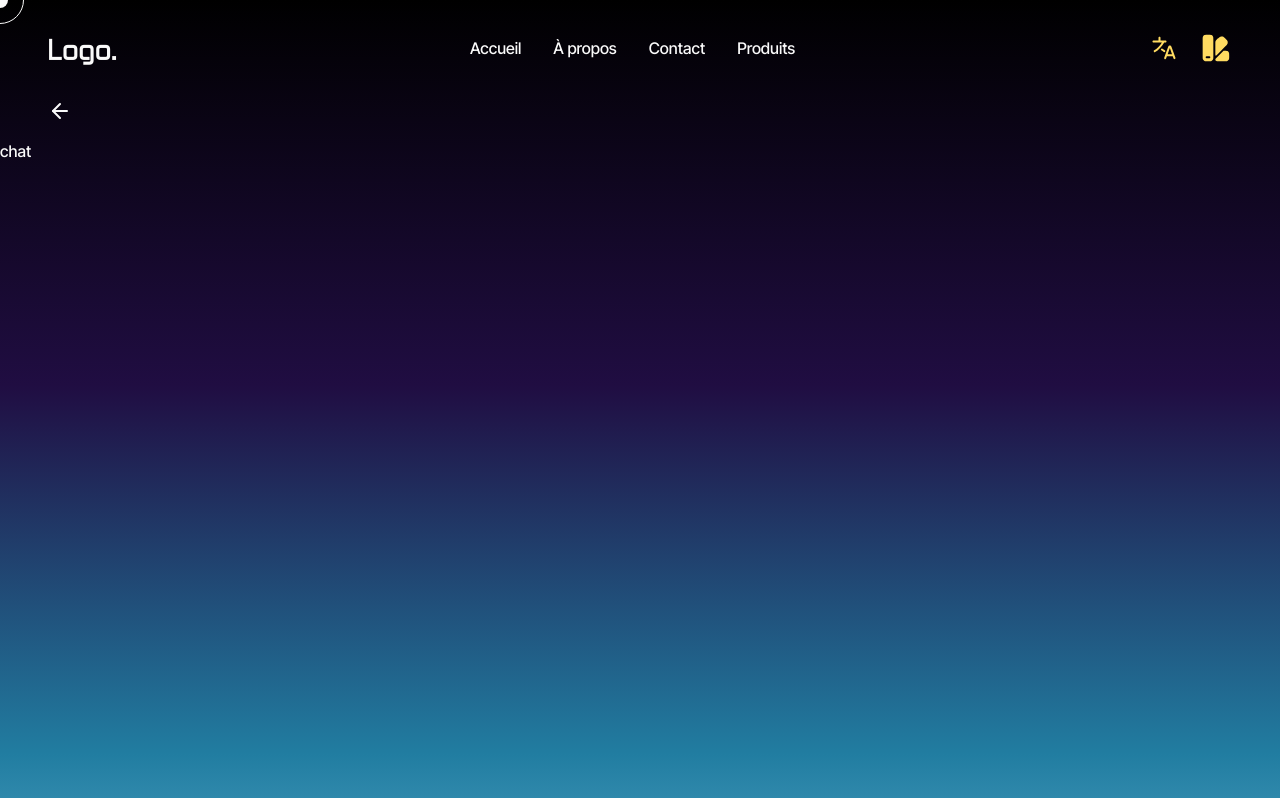
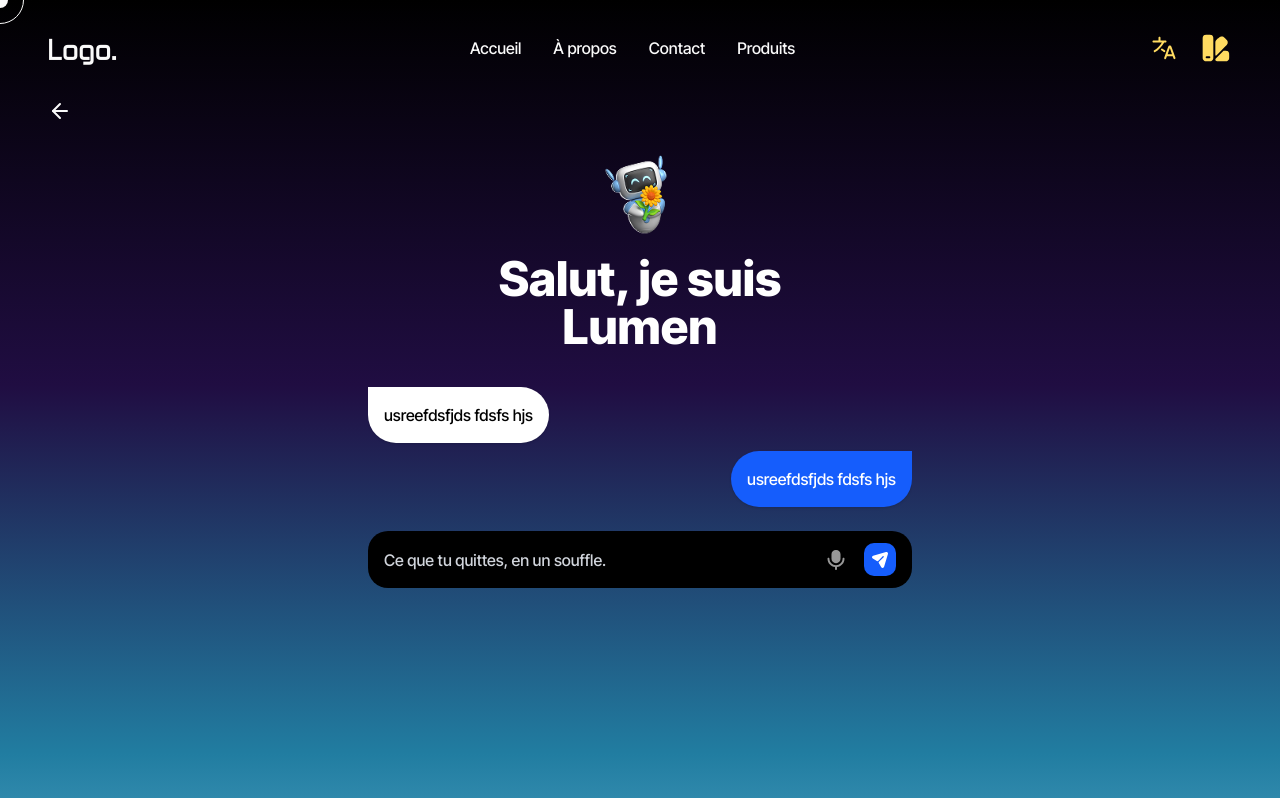
Before and after one commit to KiritoEM/Webcup2025.front, a React (Vite) app: page /guide/chat in a window 1280 px wide. Built offline with nearby package versions, Linux system fonts and the light colour scheme.

Commit message:
feat(guide): add page chat

```diff
--- /dev/null
+++ b/src/features/(client)/guide/chat/ChatContainer.tsx
@@ -0,0 +1,17 @@
+import React from "react";
+import ChatContent from "./ChatContent";
+import ChatInput from "./ChatInput";
+
+const ChatContainer: React.FC = () => {
+    return (
+        <div className="mx-auto flex w-full max-w-xl flex-col justify-between p-4">
+            <div className="hide-scrollbar mt-5 max-h-[calc(100vh-200px)] space-y-4 overflow-scroll">
+                <ChatContent message="usreefdsfjds  fdsfs hjs" isUser={false} />
+                <ChatContent message="usreefdsfjds  fdsfs hjs" isUser={true} />
+            </div>
+            <ChatInput />
+        </div>
+    );
+};
+
+export default ChatContainer;
--- /dev/null
+++ b/src/features/(client)/guide/chat/ChatContent.tsx
@@ -0,0 +1,28 @@
+import React from "react";
+
+interface ChatContentProps {
+    message: string;
+    isUser: boolean;
+}
+
+const ChatContent: React.FC<ChatContentProps> = ({ message, isUser }) => {
+    return (
+        <div
+            className={`flex ${
+                isUser ? "justify-end" : "justify-start"
+            } mb-2 w-full`}
+        >
+            <div
+                className={`${
+                    isUser
+                        ? "rounded-tr-none bg-blue-600 text-white"
+                        : "rounded-tl-none bg-black text-white dark:bg-white dark:text-black"
+                } w-fit max-w-[80%] rounded-[28px] p-4 shadow`}
+            >
+                <p>{message}</p>
+            </div>
+        </div>
+    );
+};
+
+export default ChatContent;
--- /dev/null
+++ b/src/features/(client)/guide/chat/ChatInput.tsx
@@ -0,0 +1,45 @@
+import React from "react";
+
+const ChatInput: React.FC = () => {
+    return (
+        <div className="mt-4 flex w-full max-w-2xl items-center justify-between self-center rounded-[20px] bg-black px-4 py-3 text-white">
+            <input
+                type="text"
+                placeholder="Ce que tu quittes, en un souffle."
+                className="w-full bg-transparent placeholder-gray-300 outline-none"
+            />
+            <div className="ml-4 flex items-center gap-4">
+                <svg
+                    width="24"
+                    height="25"
+                    viewBox="0 0 24 25"
+                    fill="none"
+                    xmlns="http://www.w3.org/2000/svg"
+                >
+                    <g opacity="0.8">
+                        <path
+                            d="M19.5312 10.7422C20.066 10.7422 20.5 11.1702 20.5 11.6992C20.4998 16.0028 17.2 19.5568 12.9688 20.0342V21.959C12.9688 22.487 12.5347 22.916 12 22.916C11.4645 22.9158 11.0322 22.4869 11.0322 21.959V20.0342C6.80002 19.5568 3.50017 16.0028 3.5 11.6992C3.5 11.1702 3.93402 10.7422 4.46875 10.7422C5.00347 10.7422 5.4375 11.1702 5.4375 11.6992C5.43769 15.2718 8.38121 18.1785 12 18.1787C15.618 18.1787 18.5623 15.272 18.5625 11.6992C18.5625 11.1702 18.9965 10.7422 19.5312 10.7422ZM12.1748 2.91602C14.5781 2.91604 16.5272 4.83966 16.5273 7.21289V11.8359C16.5273 14.2083 14.5782 16.1338 12.1748 16.1338H11.8252C9.42181 16.1338 7.47363 14.2083 7.47363 11.8359V7.21289C7.47374 4.83964 9.42187 2.91602 11.8252 2.91602H12.1748Z"
+                            fill="#BEBEBE"
+                        />
+                    </g>
+                </svg>
+                <button className="rounded-lg bg-blue-600 p-2">
+                    <svg
+                        width="16"
+                        height="17"
+                        viewBox="0 0 16 17"
+                        fill="none"
+                        xmlns="http://www.w3.org/2000/svg"
+                    >
+                        <path
+                            d="M15.5483 1.3816C15.1481 0.970894 14.5559 0.817885 14.0037 0.978947L1.1264 4.72363C0.543759 4.8855 0.13079 5.35017 0.0195441 5.94046C-0.0941024 6.54122 0.30286 7.30385 0.821472 7.62275L4.84792 10.0975C5.26089 10.3511 5.79391 10.2875 6.13565 9.94284L10.7463 5.30346C10.9784 5.06186 11.3626 5.06186 11.5947 5.30346C11.8268 5.537 11.8268 5.91549 11.5947 6.15708L6.97599 10.7973C6.63345 11.1411 6.56943 11.6767 6.82153 12.0922L9.28174 16.159C9.56985 16.6422 10.0661 16.916 10.6103 16.916C10.6743 16.916 10.7463 16.916 10.8104 16.908C11.4346 16.8274 11.9308 16.4006 12.1149 15.7966L15.9325 2.93585C16.1005 2.38824 15.9485 1.79231 15.5483 1.3816Z"
+                            fill="white"
+                        />
+                    </svg>
+                </button>
+            </div>
+        </div>
+    );
+};
+
+export default ChatInput;
--- a/src/index.css
+++ b/src/index.css
@@ -191,6 +191,17 @@
             #d7f1eb 140.33%
         );
     }
+    .hide-scrollbar::-webkit-scrollbar {
+        width: 0px;
+        height: 0px;
+    }
+
+    .hide-scrollbar {
+        -ms-overflow-style: none;
+        /* IE and Edge */
+        scrollbar-width: none;
+        /* Firefox */
+    }
 }
 
 /* Toggle theme mode transition */
--- /dev/null
+++ b/src/pages/(client)/guide/chat/index.tsx
@@ -0,0 +1,19 @@
+import { JSX } from "react";
+import robot from "@/assets/robot.png";
+import ChatContainer from "@/features/(client)/guide/chat/ChatContainer";
+
+const Chat = (): JSX.Element => {
+    return (
+        <section className="flex h-full w-full flex-col p-4">
+            <div className="mx-auto flex max-w-lg flex-col items-center justify-between">
+                <img src={robot} alt="robot" className="h-20 w-20" />
+                <h1 className="text-dark mt-5 max-w-sm text-center text-5xl font-bold dark:text-white">
+                    Salut, je suis Lumen
+                </h1>
+            </div>
+            <ChatContainer />
+        </section>
+    );
+};
+
+export default Chat;
--- a/src/pages/router.tsx
+++ b/src/pages/router.tsx
@@ -2,6 +2,7 @@ import { createBrowserRouter } from "react-router-dom";
 import Home from "./(client)/home/index";
 import ClientLayout from "@/components/layouts/ClientLayout";
 import Guide from "./(client)/guide";
+import Chat from "./(client)/guide/chat";
 
 const router = createBrowserRouter([
     {
@@ -25,7 +26,7 @@ const router = createBrowserRouter([
                     },
                     {
                         path: "chat",
-                        element: <div>chat</div>,
+                        element: <Chat />,
                     },
                 ],
             },
```
Also changed, not shown: src/assets/robot.png (added).
